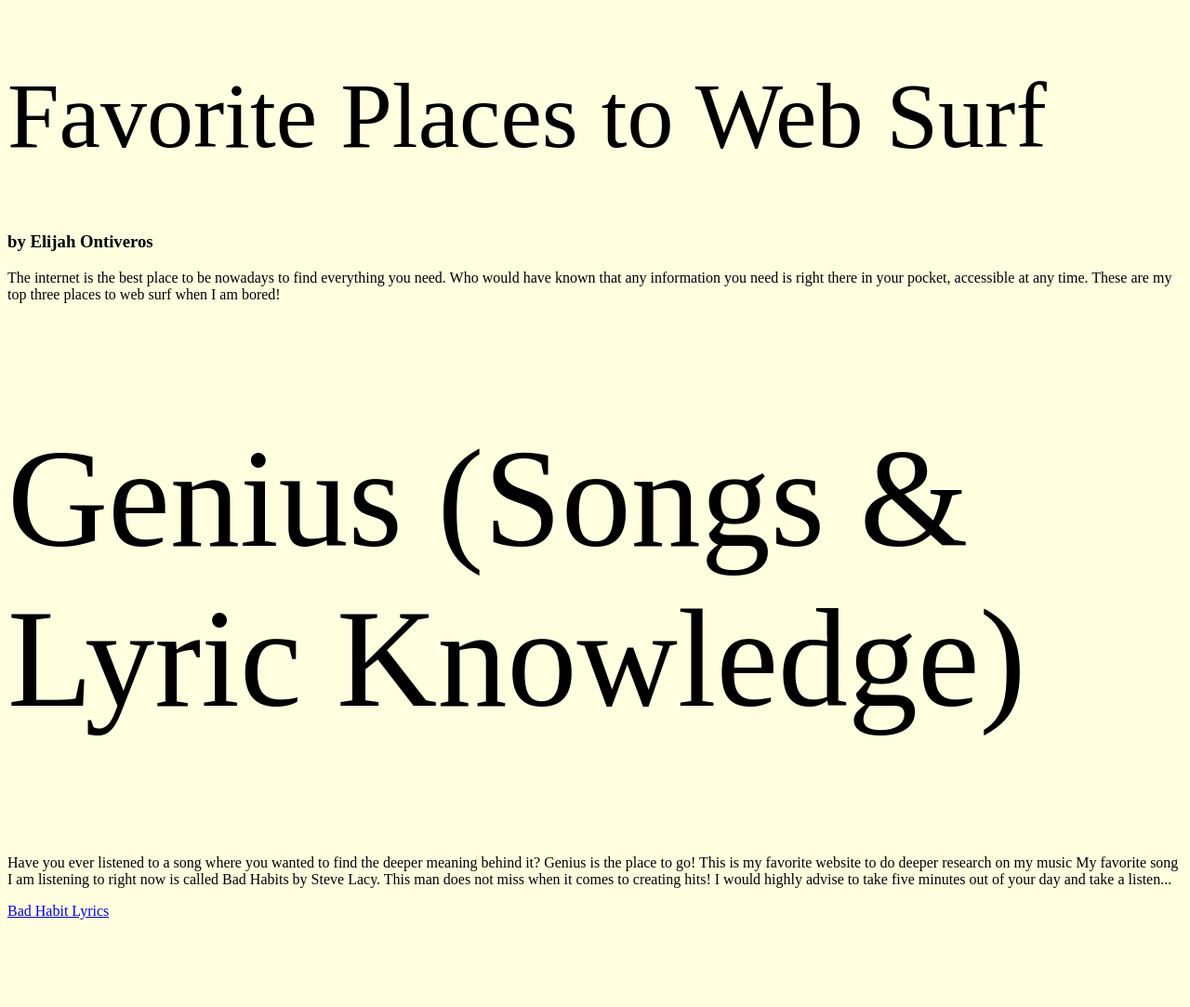
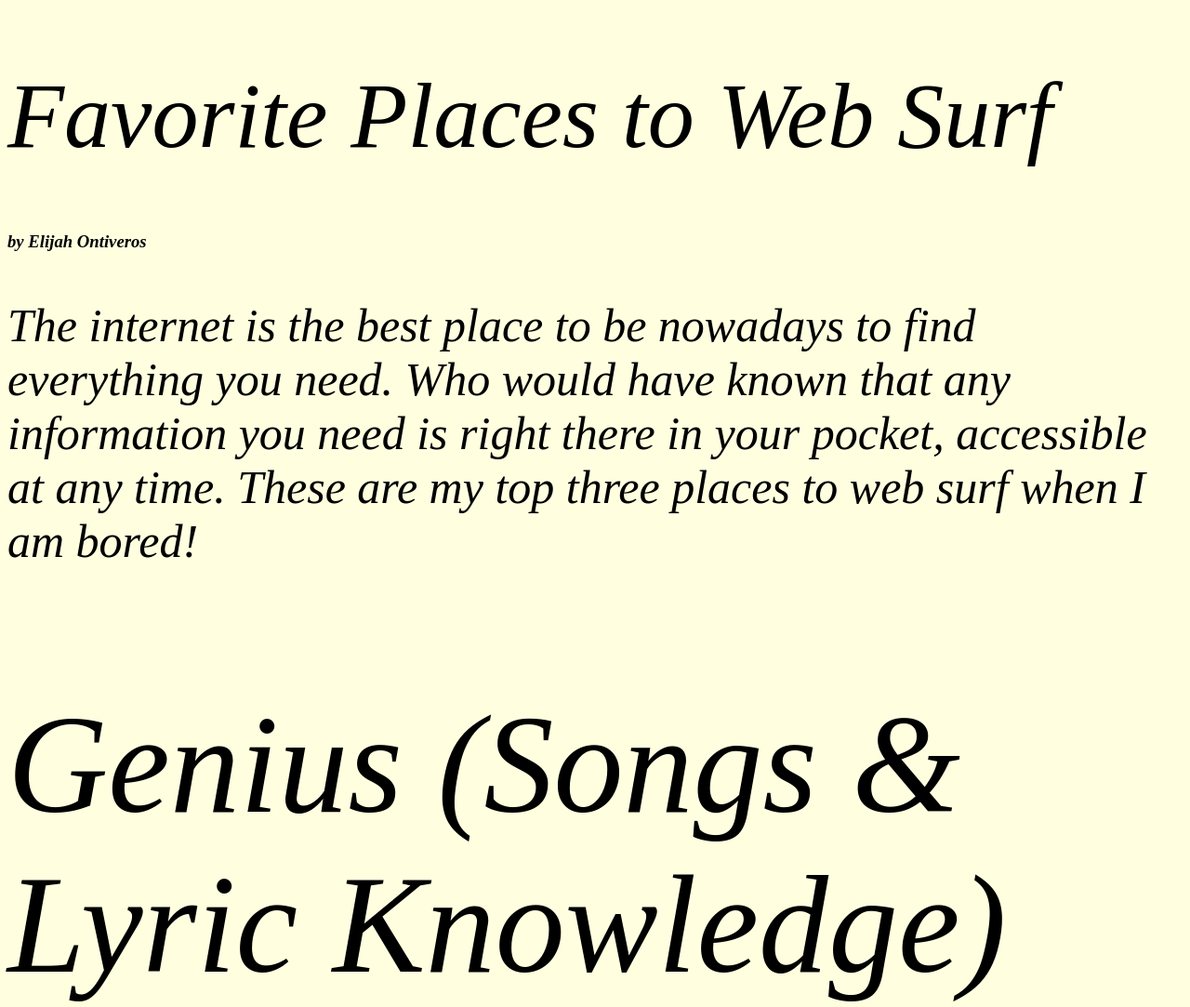
Before and after one commit to onti5334/onti5334.github.io, a plain HTML site: page amuse.html in a window 1280 px wide. Shown: the top 1083 px of the page at 93% size. Drawn offline with Linux system fonts and the light colour scheme.

Commit message:
Update main.css

```diff
--- a/css/main.css
+++ b/css/main.css
@@ -5,22 +5,28 @@
   color: rgb(3,11,252)
     background-color: Black;
      font-weight: 200;
+      font-size: 50px;
+       font-style: oblique;
 }
 h1 {
   color: orange
     background-color: Black;
    font-weight: 200;
   font-size: 100px;
+  font-style: oblique;
 }
 h2 {
   color: darkgreen
     background-color: Black;
    font-weight: 200;
   font-size: 150px;
+  font-style: oblique;
 }
 h3 {
   color: rgb(206,66,245)
     background-color: Black;
    font-weight: 200
      font-size: 150px;
+     font-style: oblique;
+
 }
```
